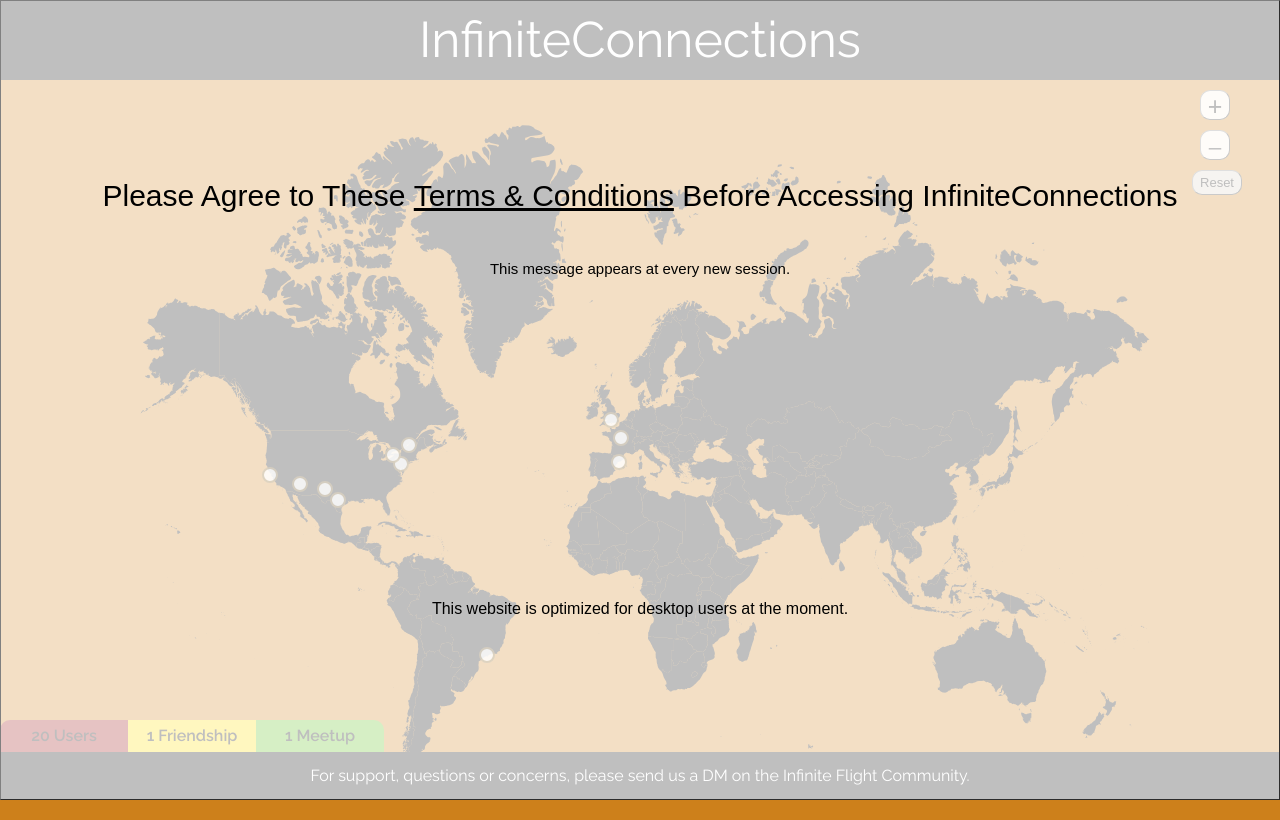
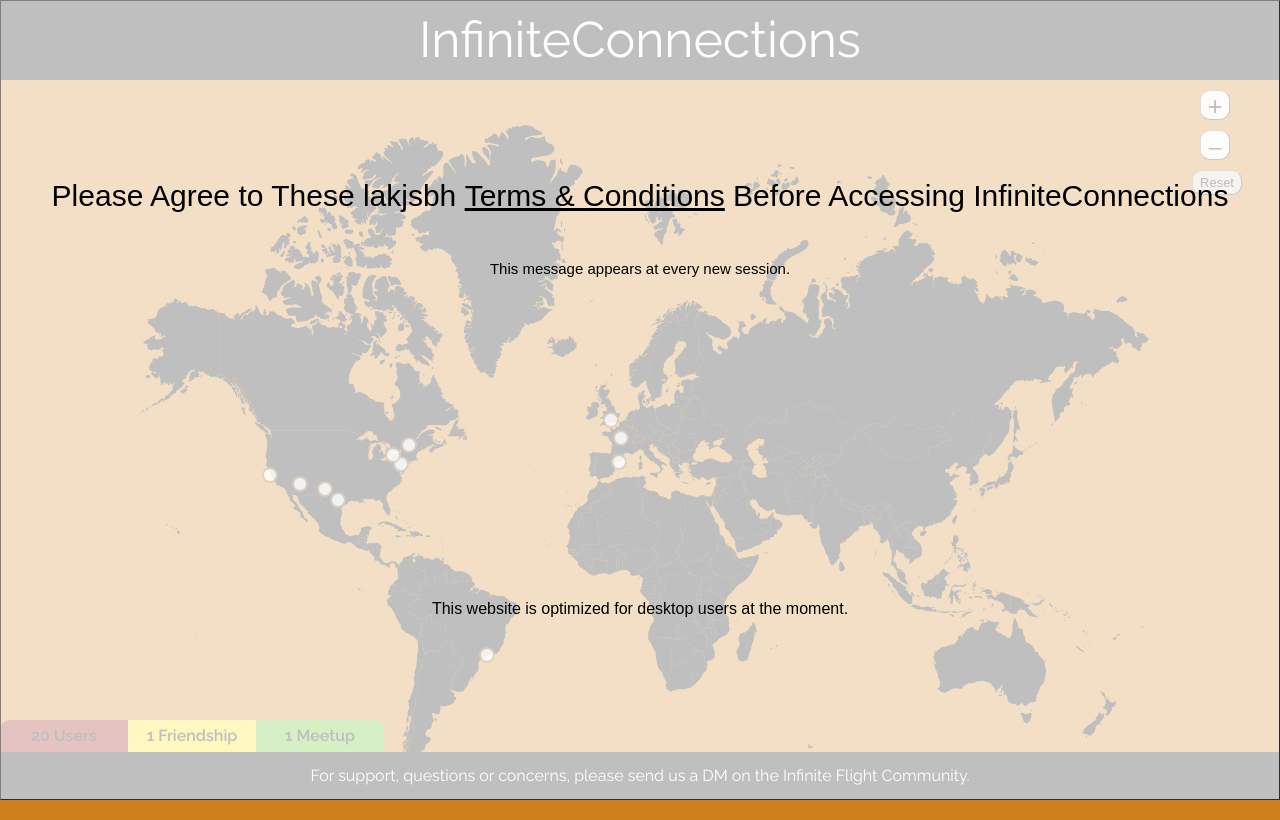
Before and after one commit to RobertineIFC/InfiniteConnections, a plain HTML site: page index.html in a window 1280 px wide. Shown: the top 820 px of the page. Drawn offline with Linux system fonts and the light colour scheme.

Commit message:
Update index.html

```diff
--- a/index.html
+++ b/index.html
@@ -19,7 +19,7 @@
 
     <body>
         <button id="btn" class="termsbutton" onclick="myFunction()">
-            <p class="pleaseagree">Please Agree to These </p>
+            <p class="pleaseagree">Please Agree to These lakjsbh</p>
             <p class="termsandconditions">Terms & Conditions</p> Before Accessing InfiniteConnections <br><br>
             <p class="everynewsession">This message appears at every new session.</p>
             <br><br><br><br><br><br><br><br><br><br>
```
